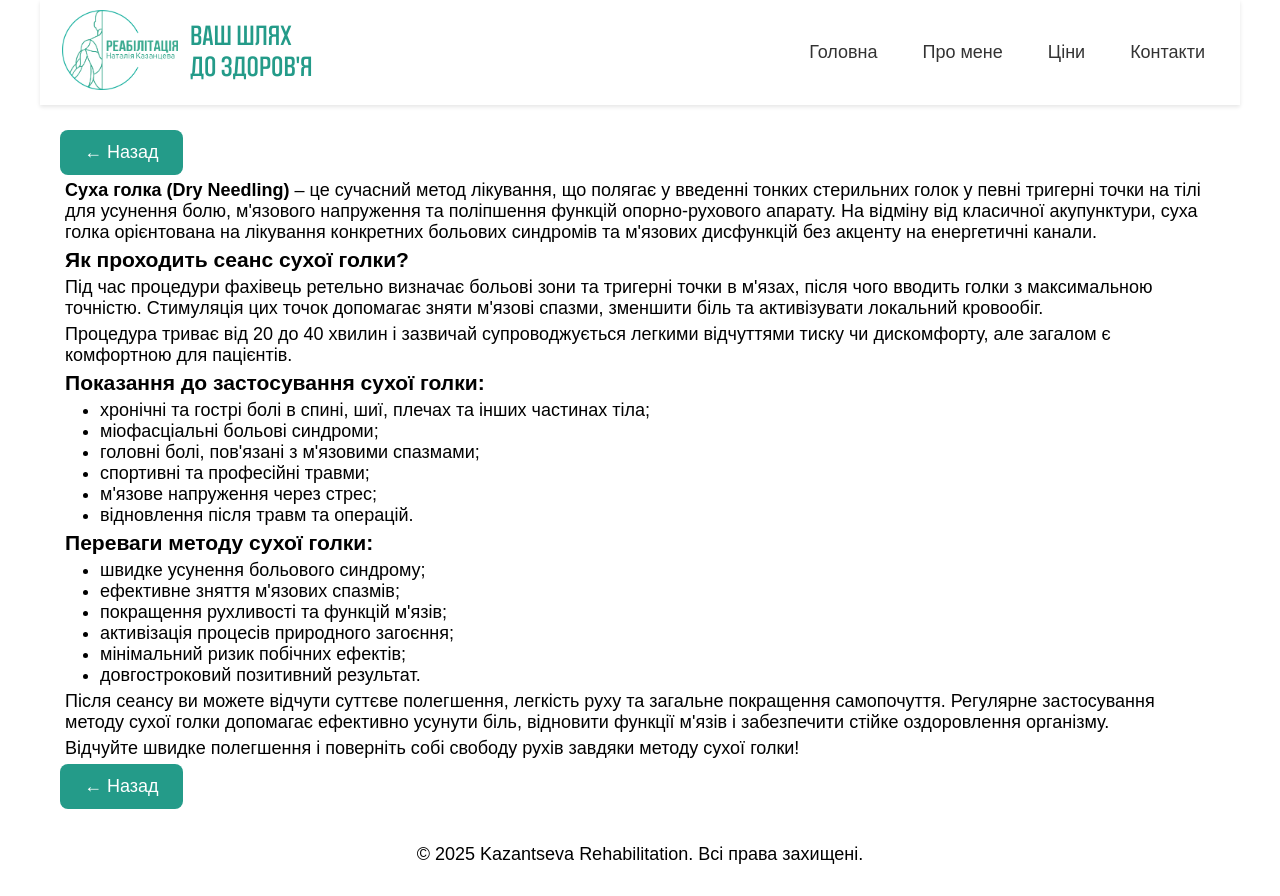
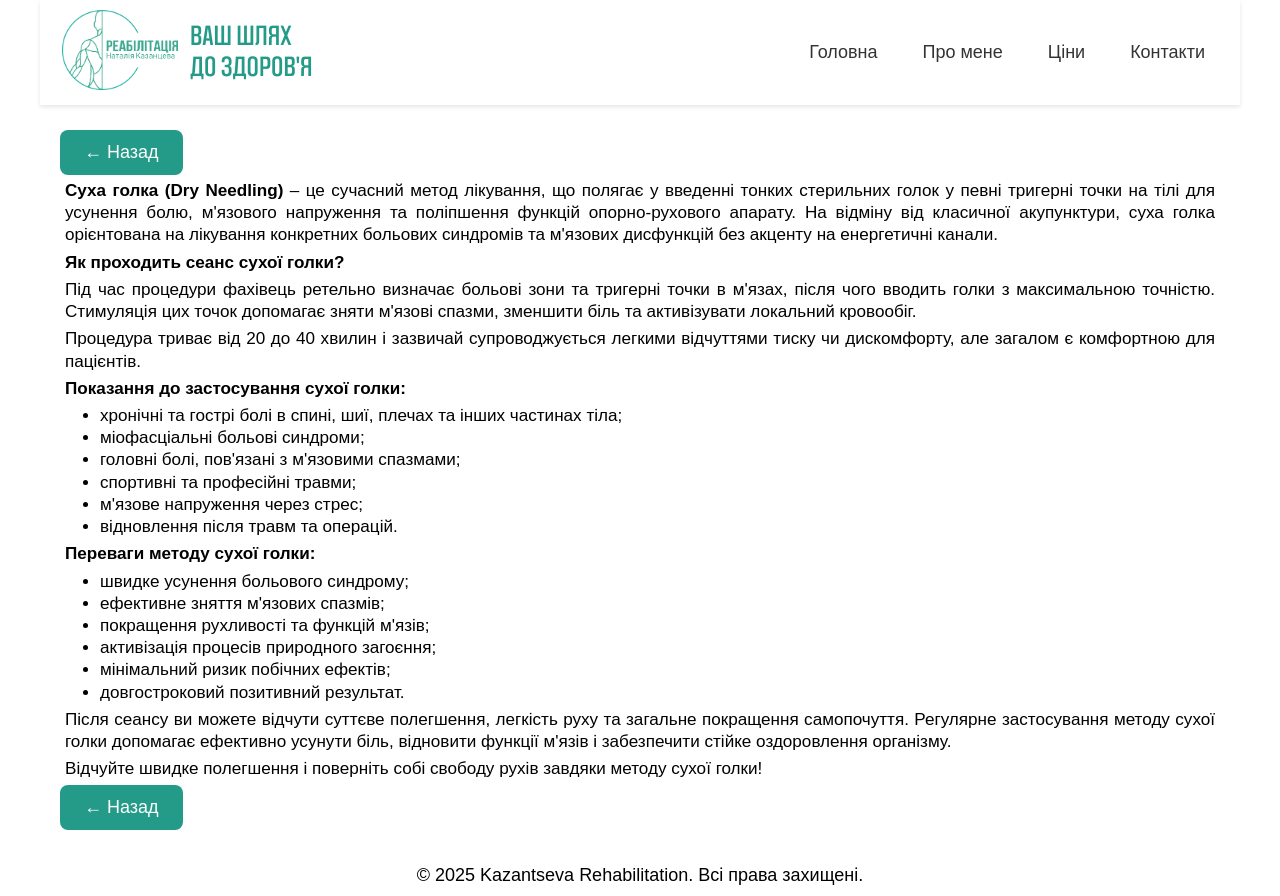
Before and after one commit to RicConey/kazantseva-rehab, a Next.js app: page /services/Acupuncture in a window 1280 px wide. Before the commit the page ends 875 px from the top, so only its background shows below. Built offline with nearby package versions, Linux system fonts and the light colour scheme.

Commit message:
Исправление опечаток и мелкие исправления стилей

```diff
--- a/app/ServicePage.module.css
+++ b/app/ServicePage.module.css
@@ -8,7 +8,7 @@
     text-align: center;
     font-size: 1.2rem;
     margin-bottom: 10px;
-    line-height: 1.2;
+    line-height: 1.1;
     overflow-wrap: break-word;
     word-wrap: break-word;
     word-break: normal;
@@ -53,6 +53,7 @@
 
 .serviceTitle {
     font-size: 1.5rem;
+    line-height: 1.1;
     margin-bottom: 10px;
     color: #333;
     text-align: center;
@@ -60,6 +61,7 @@
 
 .serviceDescription {
     margin: 0;
+    line-height: 1.2;
     text-align: center;
     overflow-wrap: break-word;
     word-wrap: break-word;
--- a/app/services/[slug]/ServiceDetail.module.css
+++ b/app/services/[slug]/ServiceDetail.module.css
@@ -30,14 +30,14 @@
     transform: translateY(0);
 }
 
-
-.service-content {
+/* Свойства текста услуги */
+.serviceContent {
     text-align: justify;
-    line-height: 1.6;
+    line-height: 1.3;
     font-size: 0.95rem;
 }
 
-.service-heading {
+.serviceHeading {
     font-size: 0.95rem;
     font-weight: bold;
 }
```
